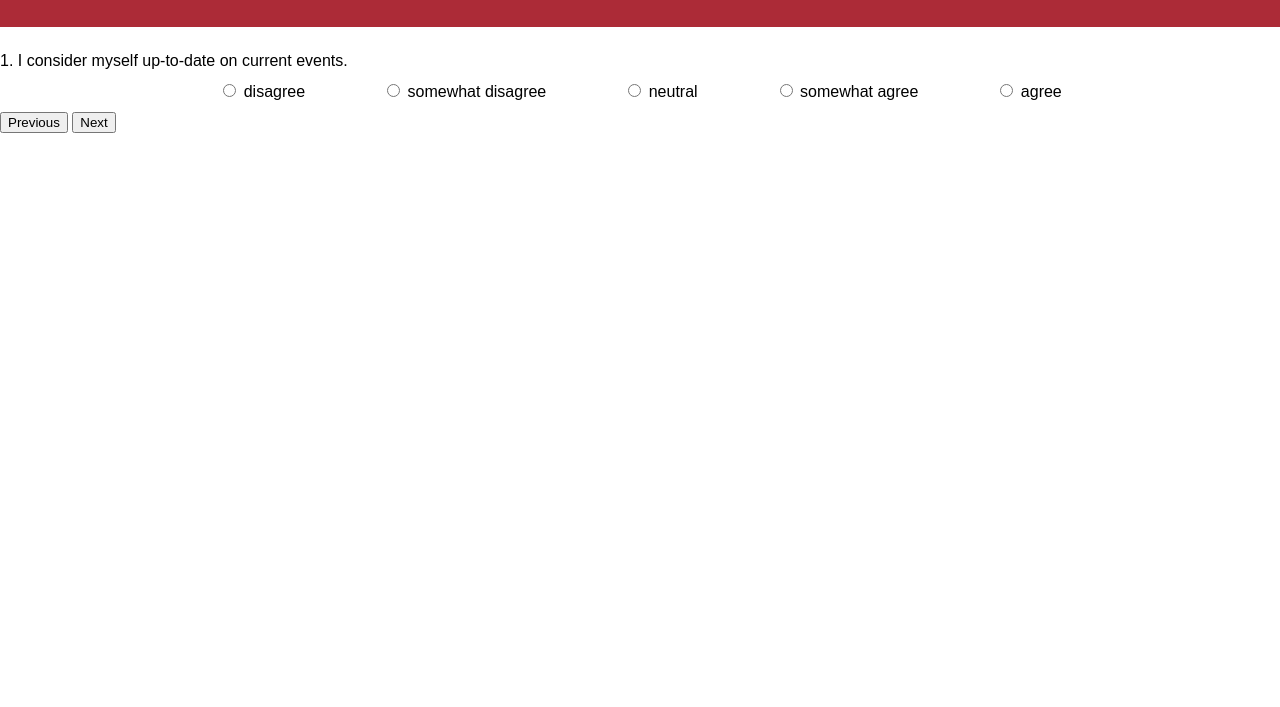
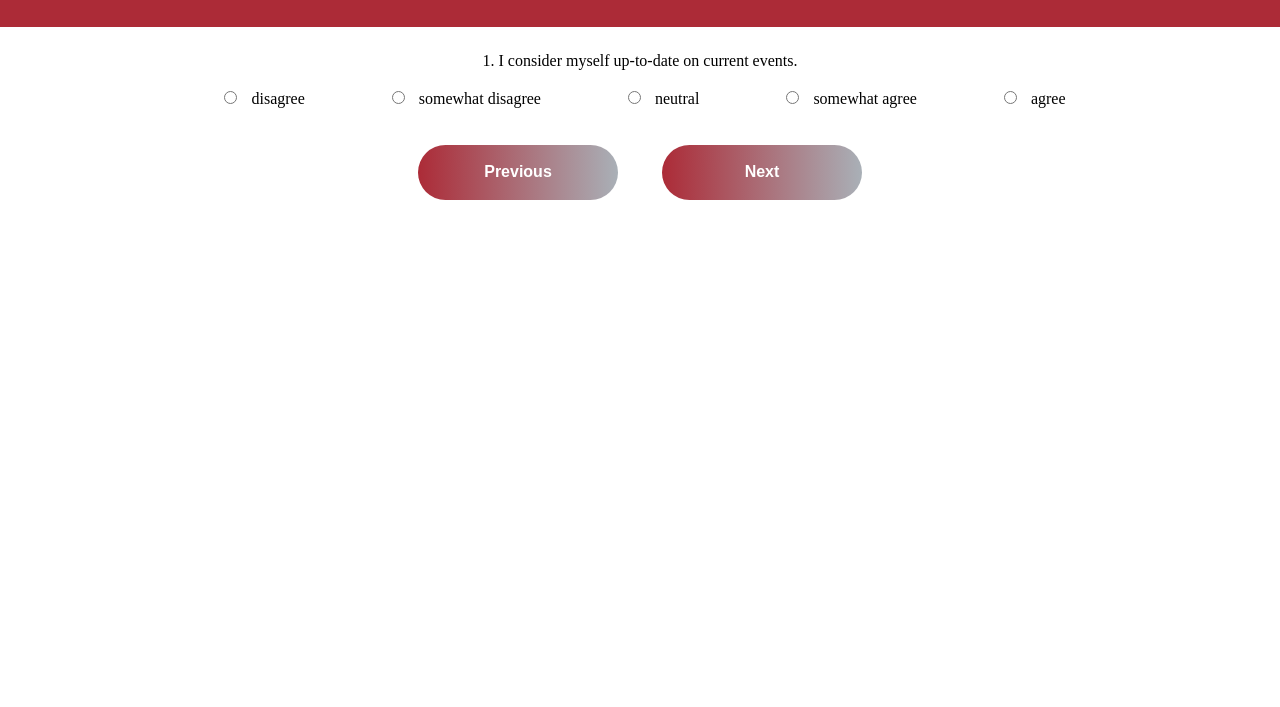
Before and after one commit to Tdonnelly20/Hack-WPI2022, a plain HTML site: page index2.html in a window 1280 px wide. Shown: the part 93-800 px from the top of the page. Drawn offline with Linux system fonts and the light colour scheme.

Commit message:
Button CSS

```diff
--- a/index2.html
+++ b/index2.html
@@ -1,6 +1,6 @@
 <head>
     <title>Find a Club</title>
-    <link href="https://fonts.googleapis.com/css?family=Roboto" rel="stylesheet">
+    <link href="https://fonts.googleapis.com/css2?family=Be+Vietnam+Pro:wght@100&display=swap">
     <link rel="stylesheet" type="text/css" href="style2.css">
 </head>
 
@@ -36,8 +36,8 @@
         </table>
         <!-- Buttons -->
         <div class="controls">
-            <button class="previous">Previous</button>
-            <button class="next">Next</button>
+            <button class="previous btn-hover color-1">Previous</button>
+            <button class="next btn-hover color-1">Next</button>
         </div>
     </div>
 
--- a/style2.css
+++ b/style2.css
@@ -6,7 +6,7 @@ h1, h2, h3, h4, h5, h6{
 
 body {
 margin: 0;
-font-family: Arial, Helvetica, sans-serif;
+font-family: Be-Vietnam-Pro;
 }
 
 .radio-buttons {
@@ -85,18 +85,57 @@ border-radius: 4px;
 .btn-submit:hover{
     background-color: #8f2934;
 }
-<<<<<<< HEAD
 
 button {
   background-color: #6B0101;
   border: none;
   color: white;
   padding: 15px 32px;
+  margin:10%;
   text-align: center;
   text-decoration: none;
   display: inline-block;
   font-size: 16px;
-=======
+}
+
+.btn-hover {
+    width: 200px;
+    font-size: 16px;
+    font-weight: 600;
+    color: #fff;
+    cursor: pointer;
+    margin: 20px;
+    height: 55px;
+    text-align:center;
+    border: none;
+    background-size: 300% 100%;
+    border-radius: 50px;
+    moz-transition: all .4s ease-in-out;
+    -o-transition: all .4s ease-in-out;
+    -webkit-transition: all .4s ease-in-out;
+    transition: all .4s ease-in-out;
+}
+
+.btn-hover:hover {
+    background-position: 100% 0;
+    moz-transition: all .4s ease-in-out;
+    -o-transition: all .4s ease-in-out;
+    -webkit-transition: all .4s ease-in-out;
+    transition: all .4s ease-in-out;
+}
+
+.btn-hover:focus {
+    outline: none;
+}
+
+
+.btn-hover.color-1 {
+    background-image: linear-gradient(to right, #AC2B37, #A9B0B7, #000000, #AC2B37);
+    /**box-shadow: 0 4px 15px 0 rgba(49, 196, 190, 0.75);**/
+}
+
+
+
 .quiz-container{
     text-align: center;
 }
```
